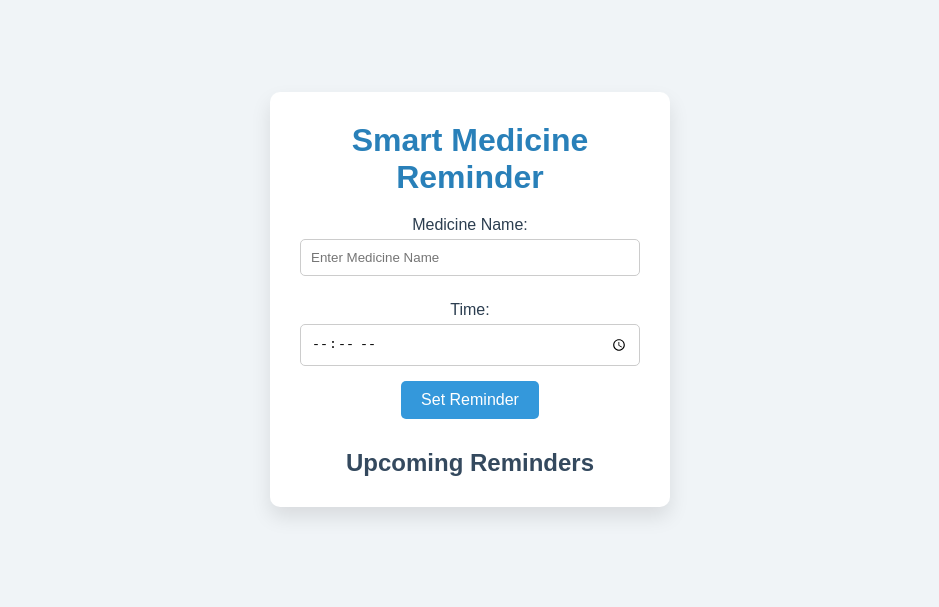
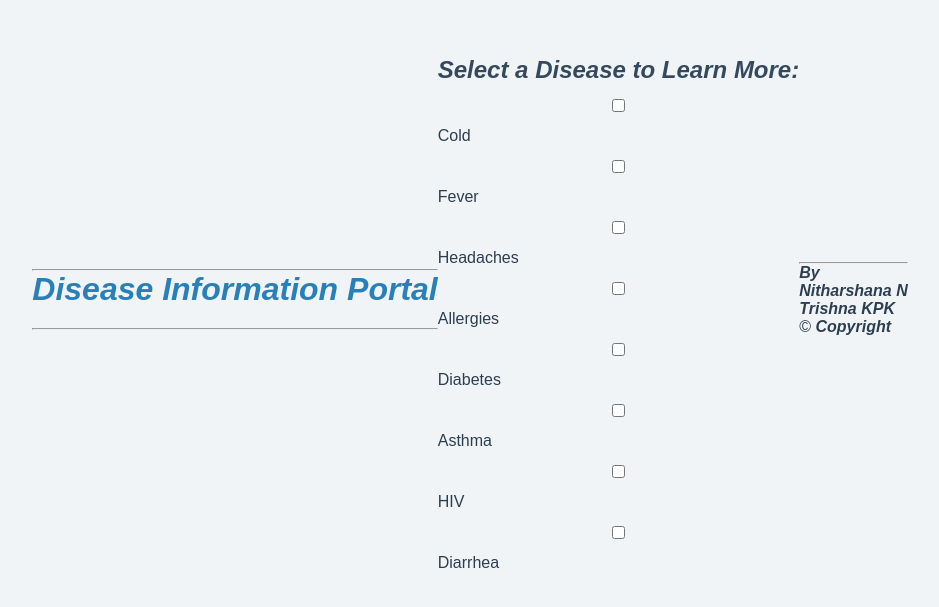
Before and after one commit to Maga-333/iot-project, a plain HTML site: page index.html in a window 1280 px wide. Shown: the part 101-708 px from the top of the page, without its empty margins (170-1109 px from the left). Drawn offline with Linux system fonts and the light colour scheme.

Commit message:
Update index.html

```diff
--- a/index.html
+++ b/index.html
@@ -3,28 +3,51 @@
 <head>
     <meta charset="UTF-8">
     <meta name="viewport" content="width=device-width, initial-scale=1.0">
-    <title>Smart Medicine Reminder</title>
+    <title>Disease Information</title>
     <link rel="stylesheet" href="style.css">
 </head>
 <body>
-    <div class="container">
-        <h1>Smart Medicine Reminder</h1>
-        <label for="medicineName">Medicine Name:</label>
-        <input type="text" id="medicineName" placeholder="Enter Medicine Name">
 
-        <label for="medicineTime">Time:</label>
-        <input type="time" id="medicineTime">
+    <header>
+        <hr>
+        <h1><i>Disease Information Portal</i></h1>
+        <hr>
+    </header>
 
-        <button onclick="setReminder()">Set Reminder</button>
+    <main>
+        <h2><i>Select a Disease to Learn More:</i></h2>
+        <form id="diseaseForm">
+            <div class="checkbox-container">
+                <div class="checkbox-group">
+                    <label><input type="checkbox" name="disease" value="cold"> Cold</label>
+                    <label><input type="checkbox" name="disease" value="fever"> Fever</label>
+                </div>
+                <div class="checkbox-group">
+                    <label><input type="checkbox" name="disease" value="headaches"> Headaches</label>
+                    <label><input type="checkbox" name="disease" value="allergies"> Allergies</label>
+                </div>
+                <div class="checkbox-group">
+                    <label><input type="checkbox" name="disease" value="diabetes"> Diabetes</label>
+                    <label><input type="checkbox" name="disease" value="asthma"> Asthma</label>
+                </div>
+                <div class="checkbox-group">
+                    <label><input type="checkbox" name="disease" value="hiv"> HIV</label>
+                    <label><input type="checkbox" name="disease" value="diarrhea"> Diarrhea</label>
+                </div>
+            </div>
+        </form>
 
-        <h2>Upcoming Reminders</h2>
-        <ul id="reminderList"></ul>
-    </div>
+        <div id="diseaseInfo"></div>
+    </main>
+
+    <footer>
+        <hr>
+        <p><i><b>By</b></i></p>
+        <p><i><b>Nitharshana N</b></i></p>
+        <p><i><b>Trishna KPK</b></i></p>
+        <p>&copy; <i><b>Copyright</b></i></p>
+    </footer>
 
     <script src="script.js"></script>
-    <script>
-        // Request permission for notifications when the page loads
-        requestNotificationPermission();
-    </script>
 </body>
 </html>
```
